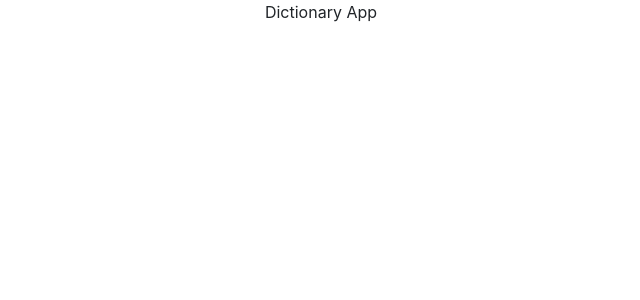
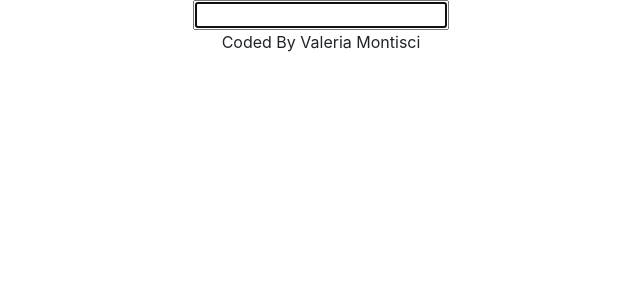
Before and after one commit to Valeria-Montisci/dictionary-react, a React (Create React App) app: page / in a window 1280 px wide. Shown: the top 300 px of the page, without its empty margins (319-959 px from the left). Built offline with nearby package versions, Linux system fonts and the light colour scheme.

Commit message:
set the search engine

```diff
--- a/src/App.js
+++ b/src/App.js
@@ -1,11 +1,15 @@
 
 import './App.css';
-
+import Dictionary from "./Dictionary.js"
 function App() {
   return (
     <div className="App">
-     <p>Dictionary App</p>
-
+   <div className='container'>
+<main>
+  <Dictionary />
+</main>
+<footer> Coded By Valeria Montisci</footer>
+   </div>
     </div>
   );
 }
--- /dev/null
+++ b/src/Dictionary.js
@@ -0,0 +1,23 @@
+import React, {useState} from "react";
+import "./Dictionary.css"
+
+export default function Dictionary(){
+    let [keyword, setKeyword]=useState("");
+
+    function search(event) {
+        event.preventDefault();
+                alert(`searching for ${keyword}`);
+    }
+    function handleKeywordChange(event){
+setKeyword(event.target.value);
+    }
+    return(
+        <div className="Dictionary">
+            <form onSubmit={search}>
+                <input type="search"
+                onChange= {handleKeywordChange}
+                autoFocus={true}     />
+            </form>
+        </div>
+    )
+}
```
Also changed, not shown: src/Dictionary.css (added).
